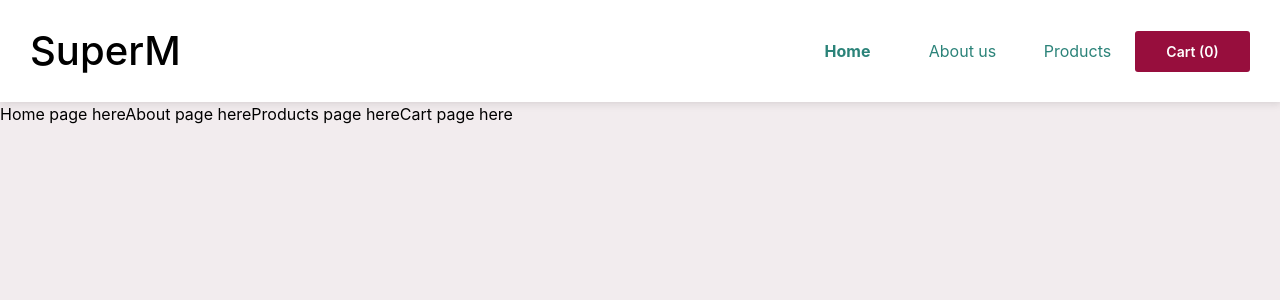
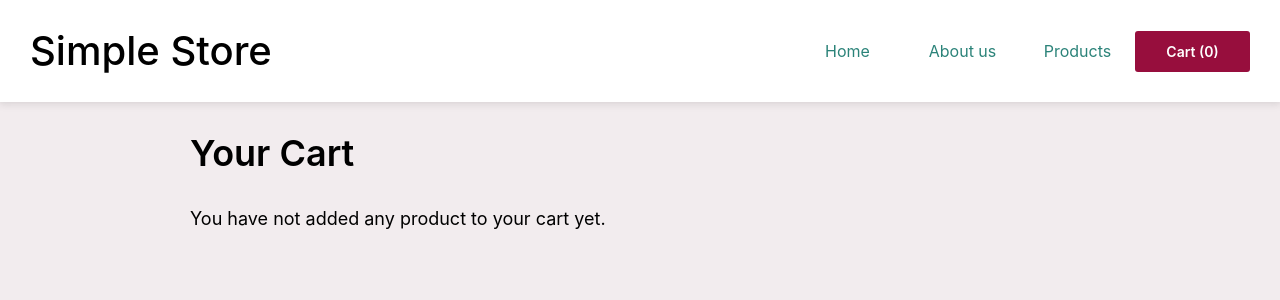
Before and after one commit to enricozappa/react-simple-store, a React (Vite) app: page /cart in a window 1280 px wide. Shown: the top 300 px of the page. Built offline with nearby package versions, Linux system fonts and the light colour scheme.

Commit message:
Add pages structure & routing

```diff
--- a/package.json
+++ b/package.json
@@ -11,7 +11,8 @@
   },
   "dependencies": {
     "react": "^18.2.0",
-    "react-dom": "^18.2.0"
+    "react-dom": "^18.2.0",
+    "react-router-dom": "^6.20.0"
   },
   "devDependencies": {
     "@types/react": "^18.2.37",
--- a/src/App.jsx
+++ b/src/App.jsx
@@ -1,3 +1,5 @@
+import React from 'react';
+import { BrowserRouter, Routes, Route } from 'react-router-dom';
 import Navbar from './components/Navbar.jsx';
 import Home from './components/Home.jsx';
 import About from './components/About.jsx';
@@ -6,13 +8,17 @@ import Cart from './components/Cart.jsx';
 
 function App() {
 	return (
-		<>
-			<Navbar></Navbar>
-			<Home></Home>
-			<About></About>
-			<Products></Products>
-			<Cart></Cart>
-		</>
+		<BrowserRouter>
+			<Navbar />
+			<div className='container'>
+				<Routes>
+					<Route path='/' element={<Home />}></Route>
+					<Route path='/about' element={<About />}></Route>
+					<Route path='/products' element={<Products />}></Route>
+					<Route path='/cart' element={<Cart />}></Route>
+				</Routes>
+			</div>
+		</BrowserRouter>
 	);
 }
 
--- a/src/components/About.jsx
+++ b/src/components/About.jsx
@@ -1,3 +1,23 @@
 export default function About() {
-	return <>About page here</>;
+	return (
+		<div className='about-layout'>
+			<div>
+				<h1>About Us</h1>
+				<p>
+					We started operations in 2023. We guarantee fresh produce.
+					<br />
+					Save time by shopping on our app and we'll deliver the products right
+					to your home. <br />
+					<em>We use Stripe to process your payment.</em>
+				</p>
+			</div>
+			<img
+				src='https://res.cloudinary.com/dbfn5lnvx/image/upload/q_auto,w_550/v1607770215/react-tutorial/supermarket/about.jpg'
+				height='275'
+				width='183'
+				className='rounded'
+				alt=''
+			/>
+		</div>
+	);
 }
--- a/src/components/Cart.jsx
+++ b/src/components/Cart.jsx
@@ -1,3 +1,10 @@
 export default function Cart() {
-	return <>Cart page here</>;
+	return (
+		<div className='cart-layout'>
+			<div>
+				<h1>Your Cart</h1>
+				<p>You have not added any product to your cart yet.</p>
+			</div>
+		</div>
+	);
 }
--- a/src/components/Home.jsx
+++ b/src/components/Home.jsx
@@ -1,3 +1,25 @@
+import { Link } from 'react-router-dom';
+
 export default function Home() {
-	return <>Home page here</>;
+	return (
+		<div className='home-layout'>
+			<div>
+				<h1>Online shopping simplified</h1>
+				<p>
+					Order your groceries from <em>Simple Store</em> with our easy to use
+					app, and get your products delivered straight to your doorstep.
+				</p>
+				<Link to='/products' className='btn btn-default'>
+					Start shopping
+				</Link>
+			</div>
+			<img
+				src='https://res.cloudinary.com/dbfn5lnvx/image/upload/q_auto,w_700/v1607770215/react-tutorial/supermarket/home.jpg'
+				width='350'
+				height='240'
+				className='rounded home-image'
+				alt=''
+			/>
+		</div>
+	);
 }
--- a/src/components/Navbar.jsx
+++ b/src/components/Navbar.jsx
@@ -1,25 +1,40 @@
+import { NavLink } from 'react-router-dom';
+
 export default function Navbar() {
 	return (
 		<nav className='navbar'>
-			<a href='/' className='nav-brand'>
-				SuperM
-			</a>
+			<NavLink to='/' className='nav-brand'>
+				Simple Store
+			</NavLink>
 			<ul>
 				<li className='nav-item'>
-					<a className='active' href='/'>
+					<NavLink
+						className={({ isActive }) => (isActive ? 'active' : '')}
+						to='/'
+					>
 						Home
-					</a>
+					</NavLink>
 				</li>
 				<li className='nav-item'>
-					<a href='/about'>About us</a>
+					<NavLink
+						className={({ isActive }) => (isActive ? 'active' : '')}
+						to='/about'
+					>
+						About us
+					</NavLink>
 				</li>
 				<li className='nav-item'>
-					<a href='/products'>Products</a>
+					<NavLink
+						className={({ isActive }) => (isActive ? 'active' : '')}
+						to='/products'
+					>
+						Products
+					</NavLink>
 				</li>
 				<li>
-					<a href='/cart' className='nav-item nav-cart btn btn-accent'>
+					<NavLink to='/cart' className='nav-item nav-cart btn btn-accent'>
 						Cart (0)
-					</a>
+					</NavLink>
 				</li>
 			</ul>
 		</nav>
--- a/src/components/Products.jsx
+++ b/src/components/Products.jsx
@@ -1,3 +1,8 @@
-export default function Products() {
-	return <>Products page here</>;
+export default function Products(props) {
+	return (
+		<div className='products-layout'>
+			<h1>Products</h1>
+			<p>Take a look at our products</p>
+		</div>
+	);
 }
```
Also changed, not shown: 1 other file (tests, documents, lock files or other folders).
